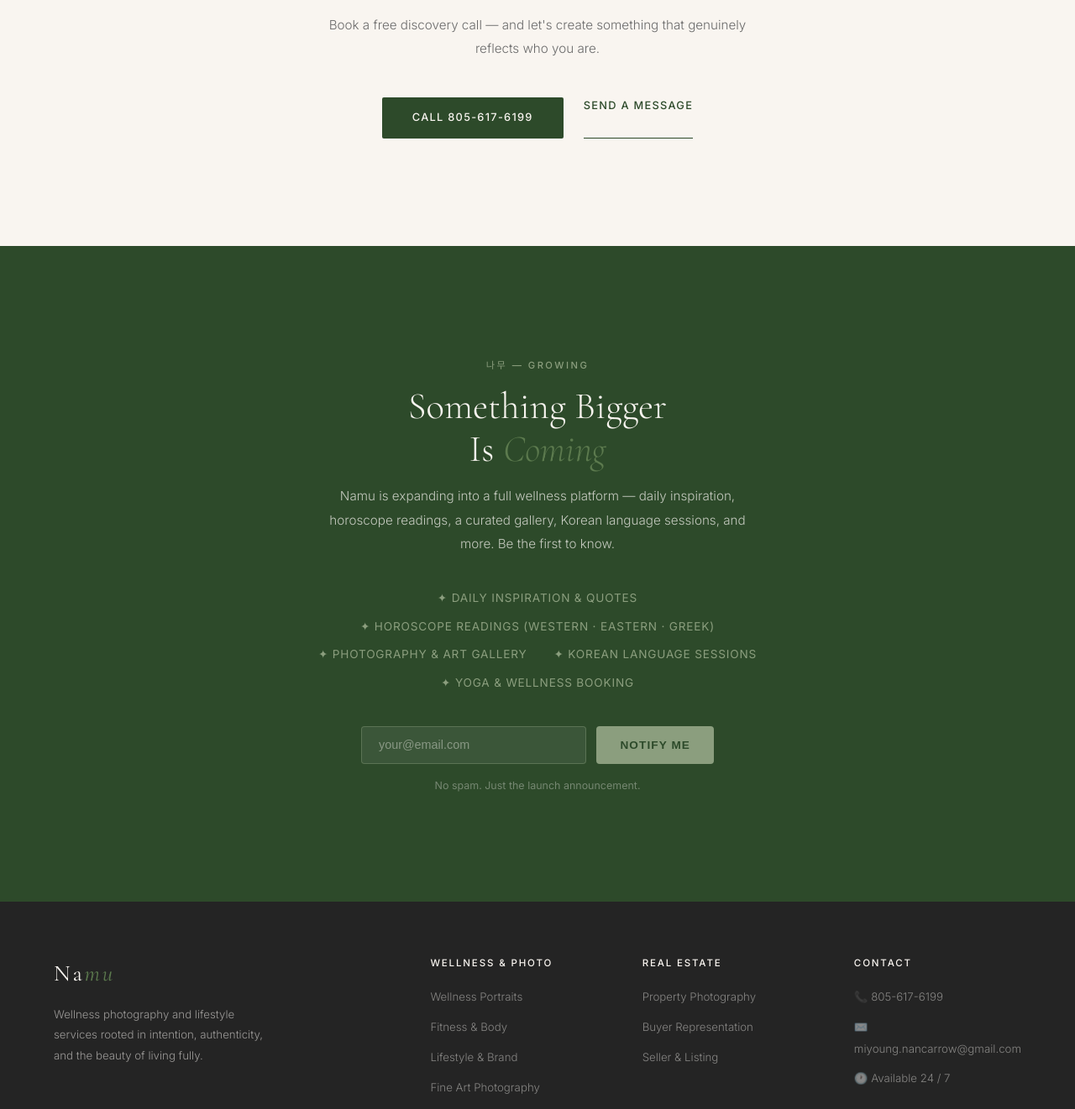
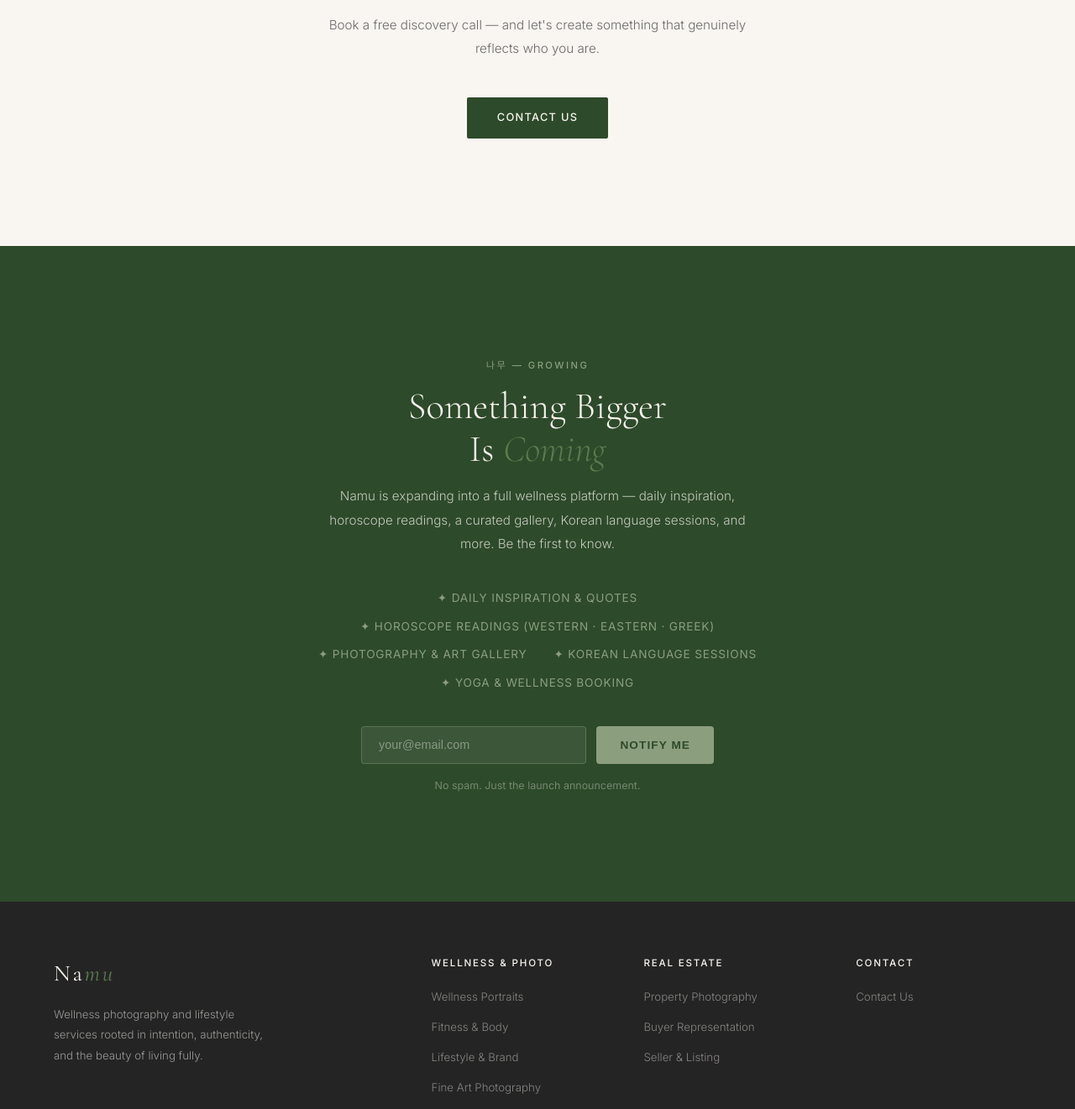
Before and after one commit to mcnancarrow/namu-landing, a website: page index.html in a window 1280 px wide. Shown: the part 4708-6029 px from the top of the page at 84% size. Drawn offline with nearby package versions, Linux system fonts and the light colour scheme.

Commit message:
fix: remove personal contact info, replace with Contact Us button
Co-Authored-By: Claude Sonnet 4.6 <noreply@anthropic.com>

```diff
--- a/index.html
+++ b/index.html
@@ -606,8 +606,7 @@
     <h2 class="section-h">Ready to Be<br>Truly <em>Seen?</em></h2>
     <p class="section-p">Book a free discovery call — and let's create something that genuinely reflects who you are.</p>
     <div class="cta-row">
-      <a href="tel:8056176199" class="btn-solid">Call 805-617-6199</a>
-      <a href="mailto:miyoung.nancarrow@gmail.com" class="btn-ghost">Send a Message</a>
+      <a href="mailto:miyoung.nancarrow@gmail.com" class="btn-solid">Contact Us</a>
     </div>
   </section>
 
@@ -661,9 +660,7 @@
       <div class="footer-col">
         <h4>Contact</h4>
         <ul>
-          <li><a href="tel:8056176199">📞 805-617-6199</a></li>
-          <li><a href="mailto:miyoung.nancarrow@gmail.com">✉️ miyoung.nancarrow@gmail.com</a></li>
-          <li><a href="#">🕐 Available 24 / 7</a></li>
+          <li><a href="mailto:miyoung.nancarrow@gmail.com">Contact Us</a></li>
         </ul>
       </div>
     </div>
```
